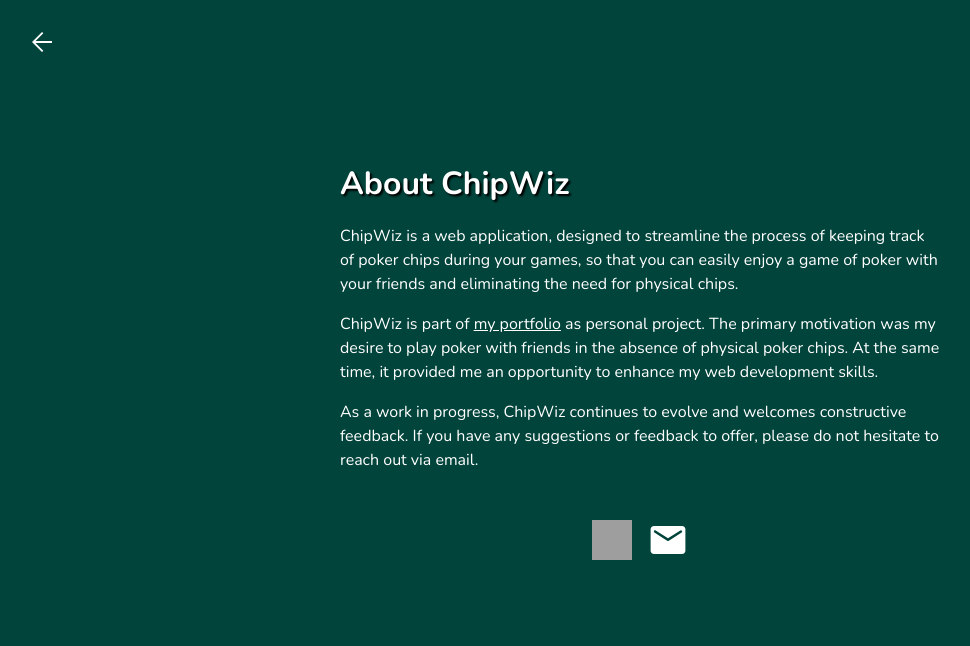
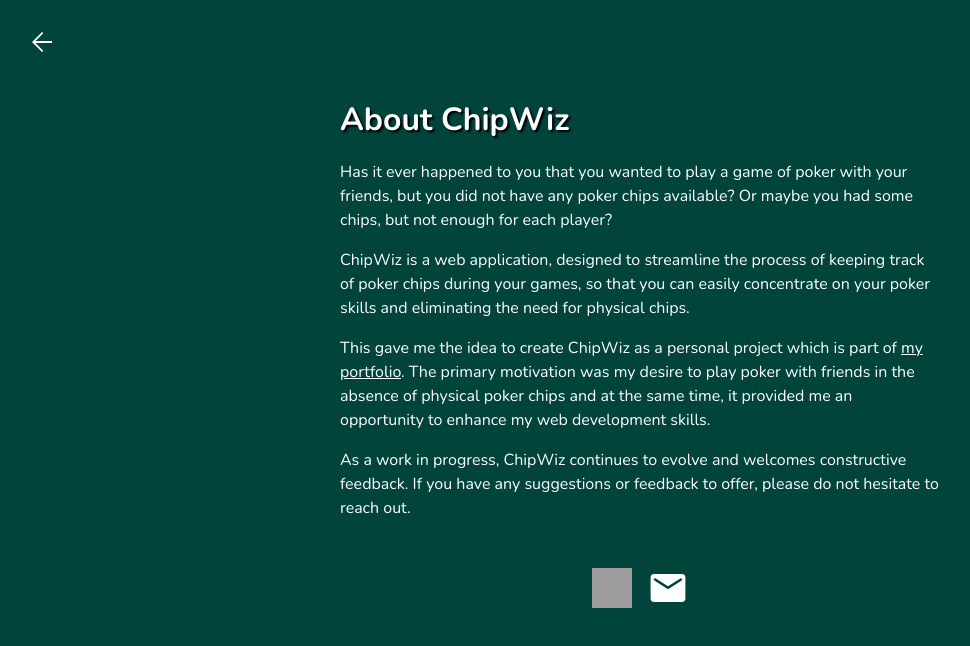
Before and after one commit to francescoiacono/chipwiz-v2, a Next.js app: page /about in a window 1280 px wide. Shown: the top 646 px of the page, without its empty margins (0-970 px from the left). Built offline with nearby package versions, Linux system fonts and the light colour scheme; grey boxes are pictures that could not be loaded.

Commit message:
Improved About component

```diff
--- a/src/components/pages/about/about.module.css
+++ b/src/components/pages/about/about.module.css
@@ -1,27 +1,7 @@
 .wrapper {
   height: 100vh;
   width: 600px;
-  margin: 10rem auto;
-}
-
-.aboutWrapper > h1 {
-  text-shadow: 2px 2px 2px rgba(0, 0, 0, 1);
-}
-
-.aboutWrapper {
-  display: flex;
-  flex-direction: column;
-  gap: 1rem;
-}
-
-.links {
-  padding: 2rem 0;
-  width: 100%;
-  display: flex;
-  justify-content: center;
-  align-items: center;
-  gap: 1rem;
-  list-style-type: none;
+  margin: 6rem auto;
 }
 
 @media screen and (max-width: 700px) {
--- a/src/components/pages/about/about.tsx
+++ b/src/components/pages/about/about.tsx
@@ -1,5 +1,5 @@
-import Link from 'next/link';
-import Image from 'next/image';
+import Links from './subcomponents/links/links';
+import AboutText from './subcomponents/aboutText/aboutText';
 import GoBackArrow from '@/components/ui/goBackArrow/goBackArrow';
 
 import styles from './about.module.css';
@@ -8,52 +8,8 @@
   return (
     <main className={styles.wrapper}>
       <GoBackArrow />
-      <section className={styles.aboutWrapper}>
-        <h1>About ChipWiz</h1>
-        <p>
-          ChipWiz is a web application, designed to streamline the process of
-          keeping track of poker chips during your games, so that you can easily
-          enjoy a game of poker with your friends and eliminating the need for
-          physical chips.
-        </p>
-
-        <p>
-          ChipWiz is part of{' '}
-          <Link href='https://francescoiacono.co.uk'>my portfolio</Link> as
-          personal project. The primary motivation was my desire to play poker
-          with friends in the absence of physical poker chips. At the same time,
-          it provided me an opportunity to enhance my web development skills.
-        </p>
-        <p>
-          As a work in progress, ChipWiz continues to evolve and welcomes
-          constructive feedback. If you have any suggestions or feedback to
-          offer, please do not hesitate to reach out via email.
-        </p>
-      </section>
-      <section>
-        <ul className={styles.links}>
-          <li>
-            <Link href='https://github.com/francescoiacono/chipwiz-v2'>
-              <Image
-                alt='github'
-                src='/assets/icons/github.svg'
-                height={40}
-                width={40}
-              />
-            </Link>
-          </li>
-          <li>
-            <Link href='mailto:contact@francescoiacono.co.uk'>
-              <Image
-                alt='github'
-                src='/assets/icons/email.svg'
-                height={40}
-                width={40}
-              />
-            </Link>
-          </li>
-        </ul>
-      </section>
+      <AboutText />
+      <Links />
     </main>
   );
 };
--- /dev/null
+++ b/src/components/pages/about/subcomponents/aboutText/aboutText.module.css
@@ -0,0 +1,9 @@
+.wrapper > h1 {
+  text-shadow: 2px 2px 2px rgba(0, 0, 0, 1);
+}
+
+.wrapper {
+  display: flex;
+  flex-direction: column;
+  gap: 1rem;
+}
--- /dev/null
+++ b/src/components/pages/about/subcomponents/aboutText/aboutText.tsx
@@ -0,0 +1,39 @@
+import Link from 'next/link';
+import styles from './aboutText.module.css';
+
+const AboutText = () => {
+  return (
+    <section className={styles.wrapper}>
+      <h1>About ChipWiz</h1>
+
+      <p>
+        Has it ever happened to you that you wanted to play a game of poker with
+        your friends, but you did not have any poker chips available? Or maybe
+        you had some chips, but not enough for each player?
+      </p>
+
+      <p>
+        ChipWiz is a web application, designed to streamline the process of
+        keeping track of poker chips during your games, so that you can easily
+        concentrate on your poker skills and eliminating the need for physical
+        chips.
+      </p>
+
+      <p>
+        This gave me the idea to create ChipWiz as a personal project which is
+        part of <Link href='https://francescoiacono.co.uk'>my portfolio</Link>.
+        The primary motivation was my desire to play poker with friends in the
+        absence of physical poker chips and at the same time, it provided me an
+        opportunity to enhance my web development skills.
+      </p>
+
+      <p>
+        As a work in progress, ChipWiz continues to evolve and welcomes
+        constructive feedback. If you have any suggestions or feedback to offer,
+        please do not hesitate to reach out.
+      </p>
+    </section>
+  );
+};
+
+export default AboutText;
--- /dev/null
+++ b/src/components/pages/about/subcomponents/links/links.module.css
@@ -0,0 +1,9 @@
+.links {
+  padding: 2rem 0;
+  width: 100%;
+  display: flex;
+  justify-content: center;
+  align-items: center;
+  gap: 1rem;
+  list-style-type: none;
+}
--- /dev/null
+++ b/src/components/pages/about/subcomponents/links/links.tsx
@@ -0,0 +1,35 @@
+import Link from 'next/link';
+import Image from 'next/image';
+
+import styles from './links.module.css';
+
+const Links = () => {
+  return (
+    <section>
+      <ul className={styles.links}>
+        <li>
+          <Link href='https://github.com/francescoiacono/chipwiz-v2'>
+            <Image
+              alt='github'
+              src='/assets/icons/github.svg'
+              height={40}
+              width={40}
+            />
+          </Link>
+        </li>
+        <li>
+          <Link href='mailto:contact@francescoiacono.co.uk'>
+            <Image
+              alt='github'
+              src='/assets/icons/email.svg'
+              height={40}
+              width={40}
+            />
+          </Link>
+        </li>
+      </ul>
+    </section>
+  );
+};
+
+export default Links;
--- a/src/components/ui/goBackArrow/goBackArrow.module.css
+++ b/src/components/ui/goBackArrow/goBackArrow.module.css
@@ -12,7 +12,7 @@
 
 .goBackArrow:hover {
   cursor: pointer;
-  transform: scale(1.1);
+  transform: scale(1.2);
 }
 
 @media (max-width: 700px) {
--- a/src/components/ui/goBackArrow/goBackArrow.tsx
+++ b/src/components/ui/goBackArrow/goBackArrow.tsx
@@ -1,10 +1,10 @@
 'use client';
 
 import Image from 'next/image';
+import { useCallback, useEffect, useState } from 'react';
 import { useRouter } from 'next/navigation';
 
 import styles from './goBackArrow.module.css';
-import { useCallback, useEffect, useState } from 'react';
 
 type GoBackArrowProps = {
   black?: boolean;
@@ -16,10 +16,10 @@
   const [path, setPath] = useState<string>('/assets/icons/arrow_back.svg');
 
   const goBack = () => {
-    router.back();
+    router.push('/');
   };
 
-  const handleColor = useCallback(() => {
+  const handleWindowResize = useCallback(() => {
     if (window.innerWidth <= 700 && black) {
       setPath('/assets/icons/arrow_back_black.svg');
     } else {
@@ -28,12 +28,12 @@
   }, [black]);
 
   useEffect(() => {
-    handleColor();
-    window.addEventListener('resize', handleColor);
+    handleWindowResize();
+    window.addEventListener('resize', handleWindowResize);
     return () => {
-      window.removeEventListener('resize', handleColor);
+      window.removeEventListener('resize', handleWindowResize);
     };
-  }, [handleColor]);
+  }, [handleWindowResize]);
 
   return (
     <button className={styles.goBackArrow} onClick={goBack}>
```
